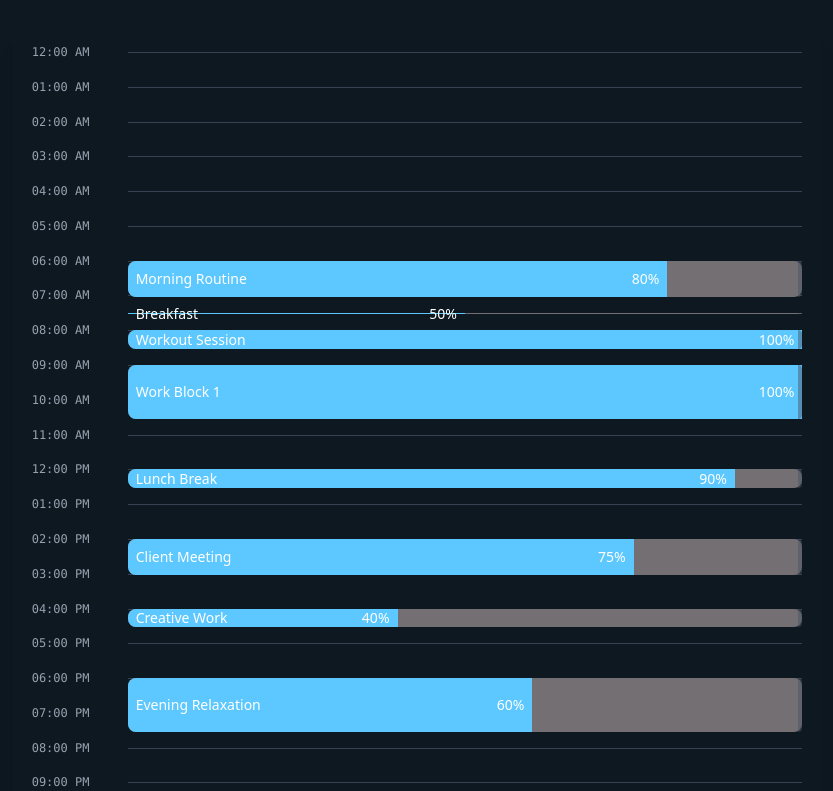
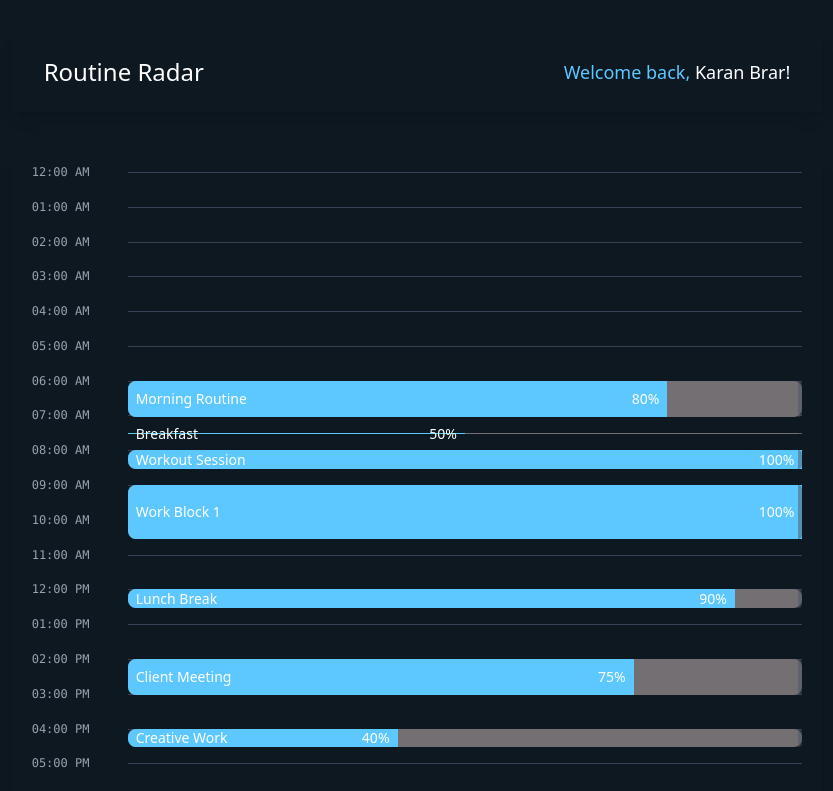
Before and after one commit to harneet862/hacked, a React (Vite) app in the folder chrome extension/: page / in a window 1280 px wide. Shown: the top 791 px of the page, without its empty margins (223-1056 px from the left). Built offline with nearby package versions, Linux system fonts and the light colour scheme.

Commit message:
Added header

```diff
--- a/chrome extension/src/App.jsx
+++ b/chrome extension/src/App.jsx
@@ -1,6 +1,7 @@
 import Prod from './components/Prod';
 import TimeChart from './components/TimeChart';
 import TimeComparison from './components/TimeComparison';
+import Header from './components/Header';
 
 function App() {
   const websites = [
@@ -64,6 +65,10 @@ function App() {
   return (
     <div className="min-h-screen bg-[#0D1821] p-8">
       <div className="w-8/12 mx-auto mb-10">
+      <Header />
+      </div>
+
+      <div className="w-8/12 mx-auto mb-10">
       <TimeComparison data={data}/>
       </div>
 
--- /dev/null
+++ b/chrome extension/src/components/Header.jsx
@@ -0,0 +1,26 @@
+import React from 'react';
+import logo from './logo.png';
+
+const Header = () => {
+  return (
+    <header className="bg-[#0D1821] text-white shadow-lg">
+      <nav className="max-w-7xl mx-auto px-4 sm:px-6 lg:px-8">
+        <div className="flex justify-between items-center h-20"> {/* Increased height */}
+          {/* Logo Section */}
+          <div className="flex items-center text-2xl">
+            Routine Radar
+          </div>
+
+          {/* Greeting Section */}
+          <div className="flex items-center">
+            <p className="text-[#5CC8FF] font-medium text-lg"> {/* Increased text size */}
+              Welcome back, <span className="text-white">Karan Brar!</span>
+            </p>
+          </div>
+        </div>
+      </nav>
+    </header>
+  );
+};
+
+export default Header;
```
Also changed, not shown: chrome extension/src/components/logo.png (added).
